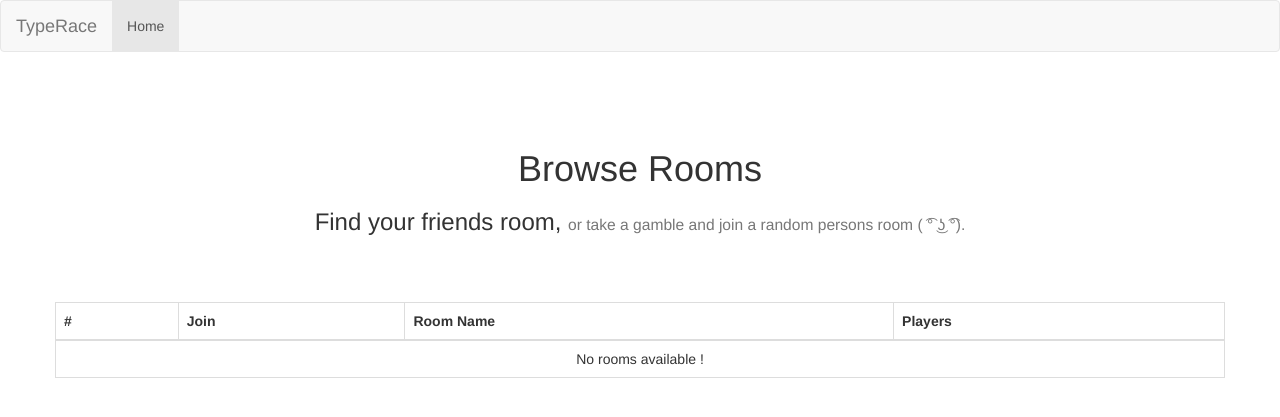
After one commit to eragaglini/typerace, a Flask app: page /server-browser in a window 1280 px wide. The commit adds this page. Shown: the top 417 px of the page. Run offline with Flask 2, Linux system fonts and the light colour scheme; some libraries are stand-ins or nearby versions.

Commit message:
added logic to create, join, leave and browse rooms

```diff
--- a/App/events/events.py
+++ b/App/events/events.py
@@ -1,34 +1,46 @@
-from flask import session
+from flask import session, url_for
 from flask_socketio import SocketIO, emit, join_room, leave_room, send
 
 socketio = SocketIO()
 
 rooms = {}
 
-@socketio.on('join', namespace='/chat')
+
+@socketio.on("join", namespace="/chat")
 def on_join(data):
     """User joins a room"""
+    if session.get("room") not in rooms:
+        emit('redirect', {'url': url_for('index.index')})
+        return
 
-    username = session.get('name')
-    room = session.get('room')
+    username = session.get("name")
+    room = session.get("room")
     join_room(room)
+
+    if room in rooms:
+        rooms[room].users_num += 1
 
     # Broadcast that new user has joined
     send({"msg": username + " has joined the " + room + " room."}, room=room)
 
 
-@socketio.on('text', namespace='/chat')
+@socketio.on("text", namespace="/chat")
 def text(message):
     """Sent by a client when the user entered a new message.
     The message is sent to all people in the room."""
-    room = session.get('room')
-    emit('message', {'msg': session.get('name') + ':' + message['msg']}, room=room)
+    room = session.get("room")
+    emit("message", {"msg": session.get("name") + ":" + message["msg"]}, room=room)
 
 
-@socketio.on('leave', namespace='/chat')
+@socketio.on("leave", namespace="/chat")
 def on_leave(data):
     """User leaves a room"""
-    username = session.get('name')
-    room = session.get('room')
+    username = session.get("name")
+    room = session.get("room")
+
+    rooms[room].users_num -= 1
+    if rooms[room].users_num == 0:
+        del rooms[room]
+
     leave_room(room)
-    send({"msg": username + ' has left the room.'}, to=room)
+    send({"msg": username + " has left the room."}, to=room)
--- a/App/main.py
+++ b/App/main.py
@@ -22,6 +22,7 @@ def configure_app(app, config, overrides):
 
 def create_app(config_overrides={}):
     app = Flask(__name__, static_url_path="/static")
+    app.url_map.strict_slashes = False
     socketio.init_app(app)
     configure_app(app, config, config_overrides)
     app.config["TEMPLATES_AUTO_RELOAD"] = True
--- /dev/null
+++ b/App/templates/browse_rooms.html
@@ -0,0 +1,43 @@
+{% extends "layout.html" %}
+
+{% block table %}
+<h1 class="display-4" style="text-align: center; padding-top: 5%;">Browse Rooms</h1>
+<h3 class="d-none d-lg-block" style="padding-bottom: 5%; text-align: center;">
+    Find your friends room,
+    <small class="text-muted">or take a gamble and join a random persons room ( ͡° ͜ʖ
+    ͡°).</small>
+</h3>
+<div class="row">
+    <div class="col-12">
+        <table class="table table-bordered">
+            <thead>
+                <tr>
+                    <th scope="col">#</th>
+                    <th scope="col">Join</th>
+                    <th scope="col">Room Name</th>
+                    <th scope="col">Players</th>
+                </tr>
+            </thead>
+            <tbody>
+                {% if rooms |count > 0 %}
+                {% for k,v in rooms.items() %}
+                <tr>
+                    <th scope="row">1</th>
+                    <td>
+                        <a href="{{ url_for('index.join_room', room_code=v.id ) }}/" class="btn btn-primary">Join</a>
+                    </td>
+                    <td>{{ v.name }}</td>
+                    <td>{{ v.users_num }}</td>
+                </tr>
+                {% endfor %}
+                {% else %}
+                <tr>
+                  <td class="text-center" colspan="4">No rooms available !</td>
+                </tr>
+                {% endif %}
+            </tbody>
+        </table>
+    </div>
+</div>
+
+{% endblock %}
--- a/App/templates/create_room.html
+++ b/App/templates/join_room.html
@@ -1,7 +1,9 @@
 {% extends "layout.html" %}
 {% block content %}
 
-    <h1>Create Room</h1>
+    {% block header %}
+    <h1>{{ mode |title }} Room</h1>
+    {% endblock %}
 
     <form method="POST" style="max-width: 330px; margin: 0 auto;">
 
--- a/App/templates/layout.html
+++ b/App/templates/layout.html
@@ -38,5 +38,9 @@
 			</div>
 		</div>
 
+		<div class="container">
+			{% block table %} {% endblock %}
+		</div>
+
 	</body>
 </html>
--- a/App/views/index.py
+++ b/App/views/index.py
@@ -1,49 +1,81 @@
 from flask import Blueprint, session, redirect, url_for, render_template, request, flash
 from ..forms import CreateRoomForm, JoinRoomForm
 
-from ..events import socketio, rooms
+from ..events.room import Room
+from ..events.events import socketio, rooms
 
 
-index_views = Blueprint('index', __name__, template_folder='templates')
+index_views = Blueprint("index", __name__, template_folder="templates")
+
+def search_room_by_id(id):
+    for k, v in rooms.items():
+        if v.id == id:
+            return v.name
+    return ""
 
 
-@index_views.route('/')
+@index_views.route("/")
 def index():
-    return render_template('index.html')
+    return render_template("index.html")
 
-@index_views.route('/create-room', methods=['GET', 'POST'])
+
+@index_views.route("/create-room", methods=["GET", "POST"])
 def create_room():
     """Login form to enter a room."""
     form = CreateRoomForm()
+    errors = []
     if form.validate_on_submit():
-        session['name'] = form.name.data
-        session['room'] = form.room.data
-        return redirect(url_for('.chat'))
-    elif request.method == 'GET':
-        form.name.data = session.get('name', '')
-        form.room.data = session.get('room', '')
+        session["name"] = form.name.data
+        session["room"] = form.room.data
+        room = Room(session["room"])
 
-    return render_template('create_room.html', form=form)
+        if room.name not in rooms:
+            # appending the newly created room to the rooms global variable
+            rooms[room.name] = room
+            return redirect(url_for(".chat"))
+        else:
+            errors.append("Room {0} already exist!".format(session["room"]))
+    elif request.method == "GET":
+        form.name.data = session.get("name", "")
+        form.room.data = session.get("room", "")
 
+    form.name.data = ""
+    form.room.data = ""
 
-@index_views.route('/join', methods=['GET', 'POST'])
-def join_room():
+    return render_template("join_room.html", mode="create", form=form, errors=errors)
+
+@index_views.route("/join", methods=["GET", "POST"])
+@index_views.route('/join/<room_code>', methods=["GET", "POST"])
+def join_room(room_code = False):
     """Login form to enter a room."""
     form = JoinRoomForm()
     errors = []
     if form.validate_on_submit():
-        session['name'] = form.name.data
-        session['room'] = form.room.data
-        return redirect(url_for('.chat'))
-    elif request.method == 'GET':
-        form.name.data = session.get('name', '')
-        form.room.data = session.get('room', '')
-    return render_template('create_room.html', form=form, errors=errors)
+        session["name"] = form.name.data
+        session["room"] = form.room.data if form.room.data in rooms else search_room_by_id(form.room.data)
+        if session["room"]:
+            return redirect(url_for(".chat"))
+        else:
+            errors.append("Room {0} doesn't exist!".format(session["room"]))
+    elif request.method == "GET":
+        form.name.data = session.get("name", "")
+        form.room.data = session.get("room", "")
 
-@index_views.route('/chat')
+    form.name.data = ""
+    form.room.data = room_code if room_code else ""
+
+    return render_template("join_room.html", mode="join", form=form, errors=errors)
+
+
+@index_views.route("/chat")
 def chat():
-    name = session.get('name', '')
-    room = session.get('room', '')
-    if name == '' or room == '':
-        return redirect(url_for('.index'))
-    return render_template('base_game.html', name=name, room=room)
+    name = session.get("name", "")
+    room = session.get("room", "")
+    if name == "" or room == "" or room not in rooms:
+        return redirect(url_for(".index"))
+    return render_template("base_game.html", name=name, room=room)
+
+
+@index_views.route("/server-browser")
+def browse_rooms():
+    return render_template("browse_rooms.html", rooms=rooms)
```
Also changed, not shown: App/events/room.py (added, +8 -0 lines), App/forms/forms.py (+9 -6 lines), App/static/browse_rooms.css (added, +11 -0 lines), App/static/main.js (+10 -10 lines), App/events/__init__.py (line endings or trailing spaces), App/forms/__init__.py (line endings or trailing spaces).
